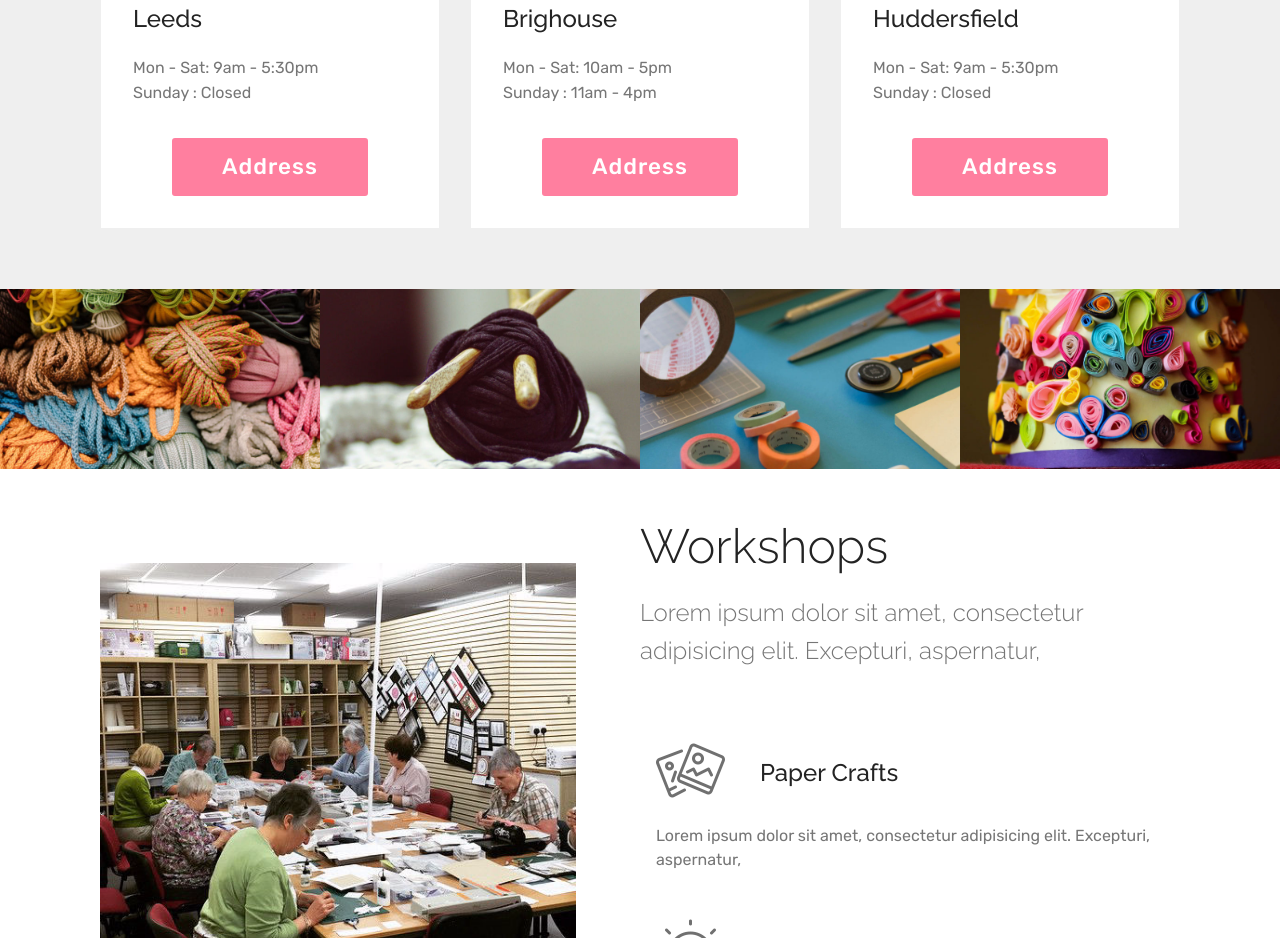
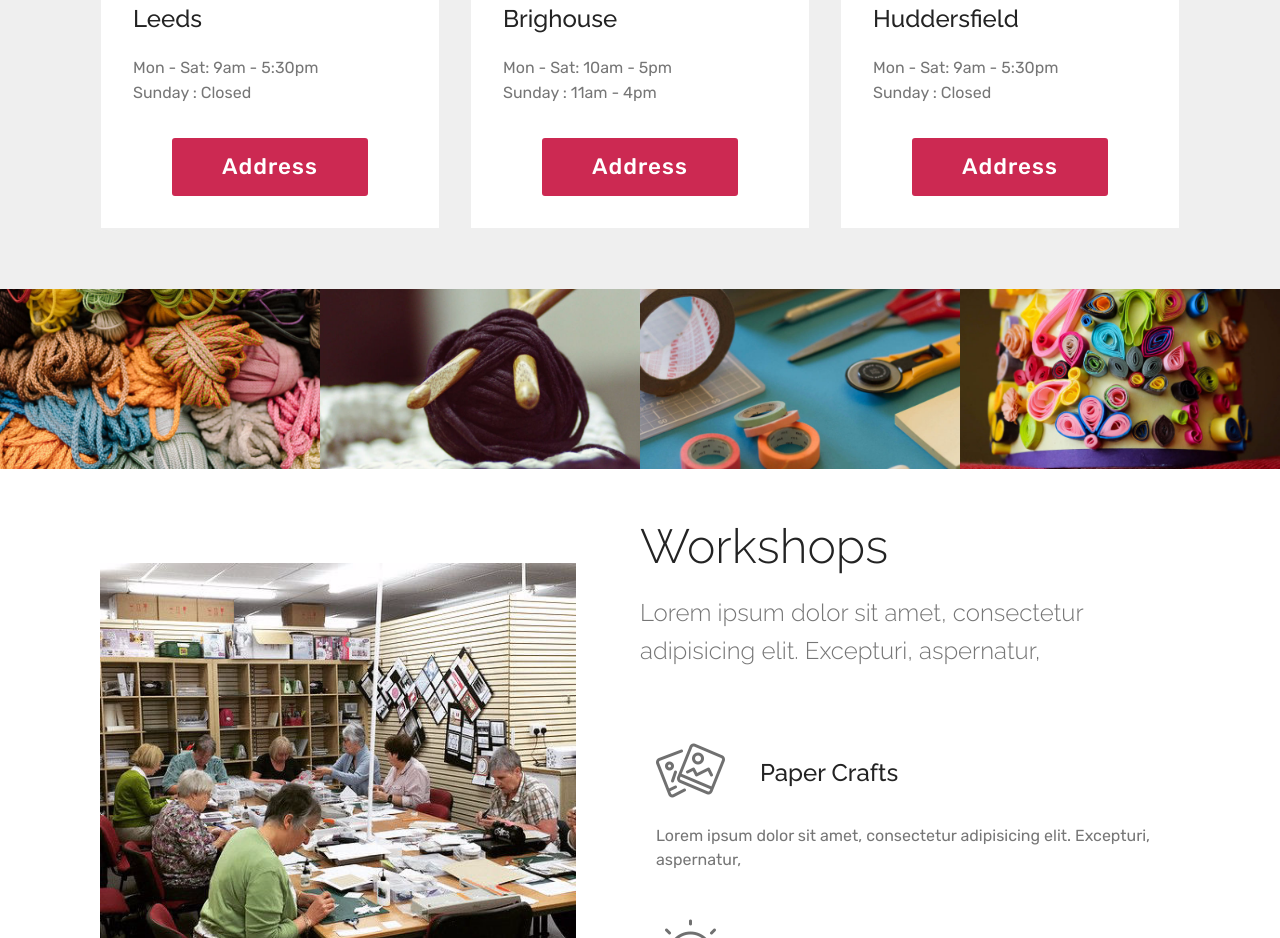
Before and after one commit to ziggy-98/a11y-site, a plain HTML site: page index.html in a window 1280 px wide. Shown: the part 1140-2078 px from the top of the page. Drawn offline with Linux system fonts and the light colour scheme; files whose address does not match are found by name.

Commit message:
updated the previous code

```diff
--- a/assets/theme/css/style.css
+++ b/assets/theme/css/style.css
@@ -486,6 +486,7 @@ nav .mbr-section-btn {
   background-color: #cc2952;
 }
 
-.media-container-row .card .card-wrappet .mbr-section-btn{
-  background-color: #cc2952;
+.media-container-row .card .card-wrapper .mbr-section-btn a{
+  background-color: #cc2952!important;
+  border-color: #cc2952!important;
 }
```
